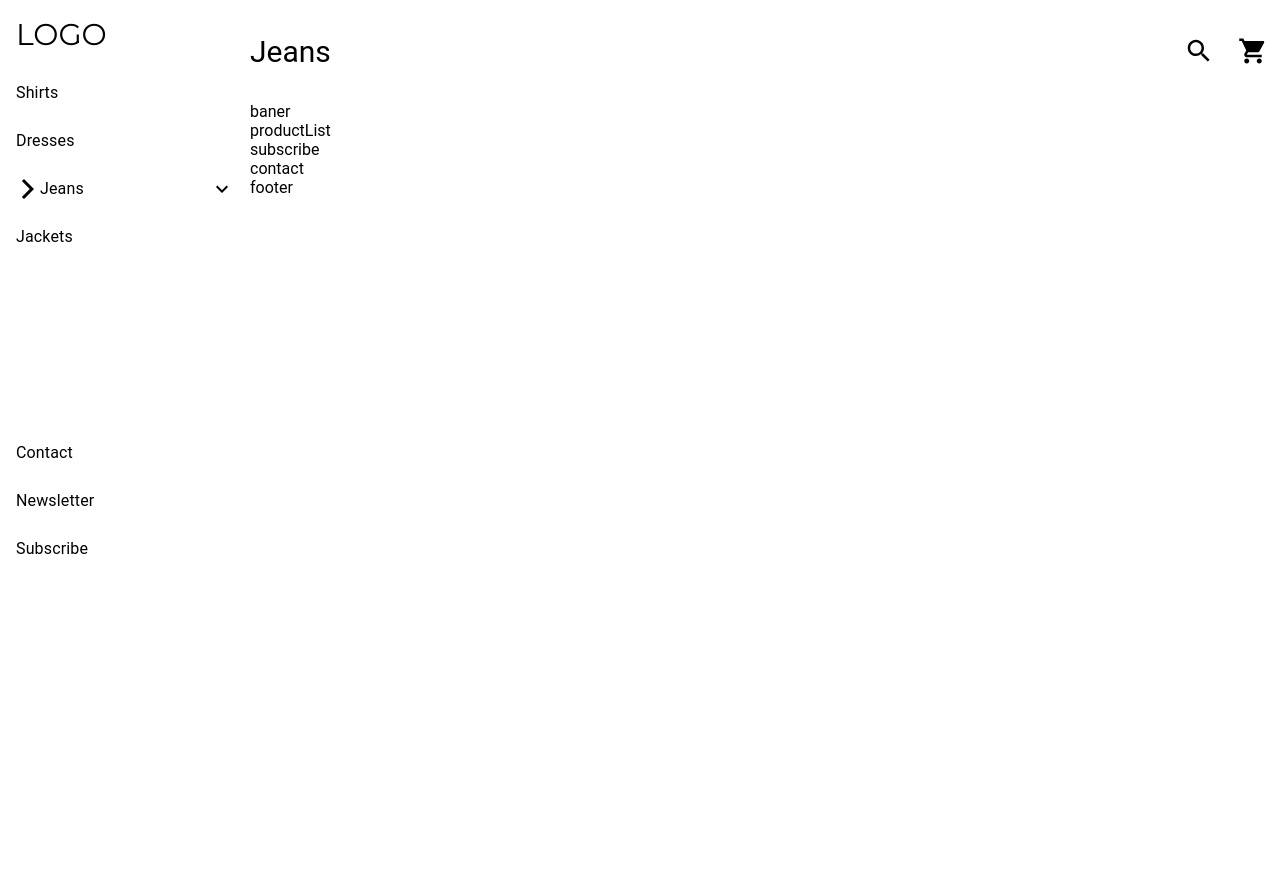
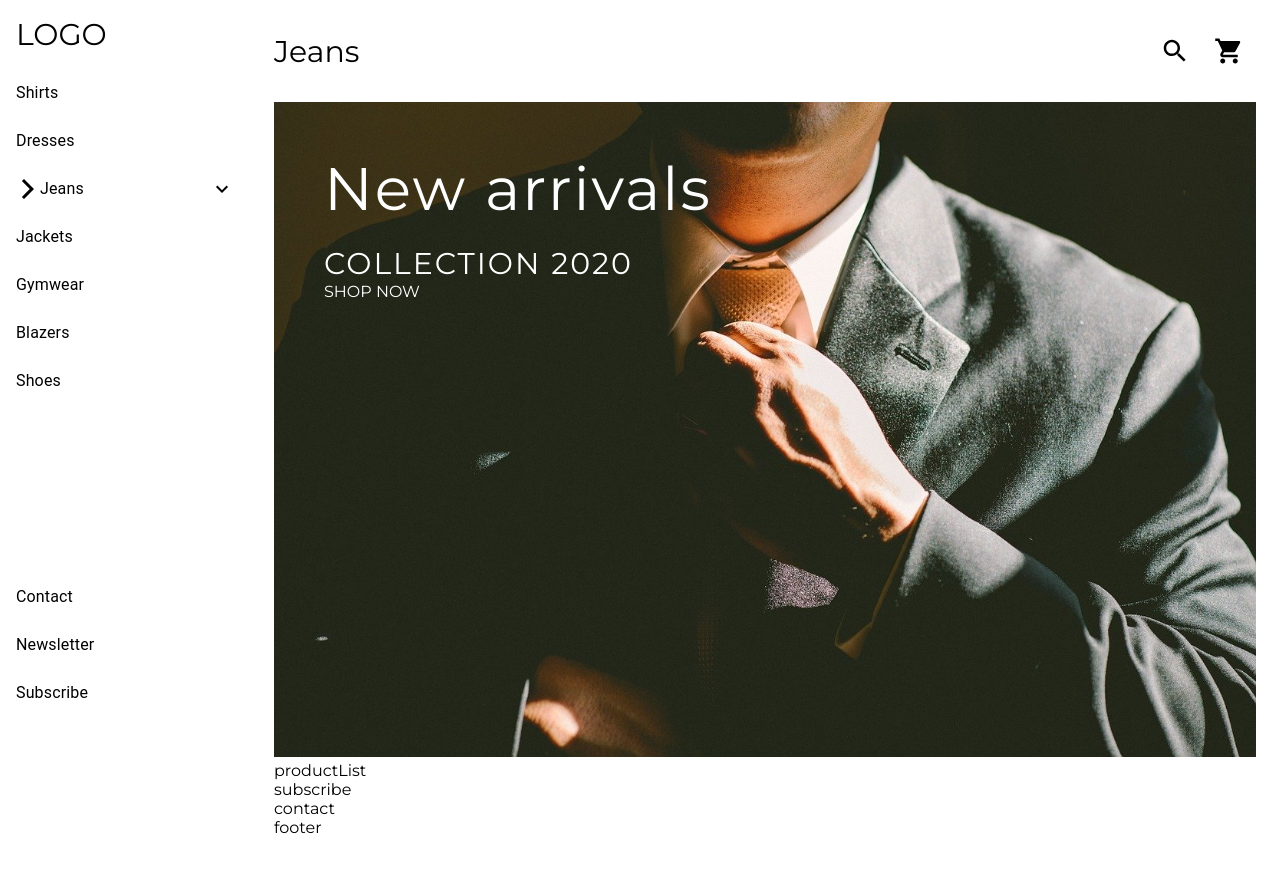
Before and after one commit to AdamKrowka/shopExample, a React (Create React App) app: page / in a window 1280 px wide. Shown: the top 872 px of the page. Built offline with nearby package versions, Linux system fonts and the light colour scheme.

Commit message:
[shop/main/banner] banner creation in progress

```diff
--- a/src/App.js
+++ b/src/App.js
@@ -38,6 +38,9 @@ function App() {
     "Dresses",
     ["Jeans", "Skinny", "Relaxed", "Bootcut", "Stright"],
     "Jackets",
+    "Gymwear",
+    "Blazers",
+    "Shoes",
   ];
 
   return (
--- a/src/Components/Main.js
+++ b/src/Components/Main.js
@@ -1,12 +1,16 @@
 import React, { useState } from "react";
 import { makeStyles } from "@material-ui/core/styles";
 import SerachBar from "./MainComponents/SearchBar.js";
+import Banner from "./MainComponents/Banner.js";
 
 const useStyles = makeStyles((theme) => ({
   container: {
+    fontFamily: "Montserrat,sans-serif",
     display: "flex",
     flexDirection: "column",
     height: "300vh",
+    paddingLeft: theme.spacing(3),
+    paddingRight: theme.spacing(3),
   },
 }));
 
@@ -17,7 +21,9 @@ const Main = ({ selectedCategory }) => {
       <div className={classes.searchBar}>
         <SerachBar selectedCategory={selectedCategory} />
       </div>
-      <div className={classes.banner}>baner</div>
+      <div className={classes.banner}>
+        <Banner />
+      </div>
       <div className={classes.productList}>productList</div>
       <div className={classes.subscribe}>subscribe</div>
       <div className={classes.contact}>contact</div>
--- a/src/Components/MainComponents/Banner.js
+++ b/src/Components/MainComponents/Banner.js
@@ -0,0 +1,51 @@
+import React from "react";
+import image from "../../Images/banner.jpg";
+import { makeStyles } from "@material-ui/core/styles";
+
+const useStyles = makeStyles((theme) => ({
+  container: {
+    position: "relative",
+  },
+  text: {
+    position: "absolute",
+    top: "50px",
+    left: "50px",
+    color: "white",
+  },
+  image: {
+    width: "100%",
+  },
+  title: {
+    fontSize: "30px",
+    letterSpacing: "2px",
+    marginBottom: "20px",
+
+    [theme.breakpoints.up("sm")]: {
+      fontSize: "60px",
+    },
+  },
+  subtitle: {
+    fontSize: "30px",
+    display: "none",
+    letterSpacing: "2px",
+    [theme.breakpoints.up("sm")]: {
+      display: "block",
+    },
+  },
+}));
+
+const Banner = () => {
+  const classes = useStyles();
+  return (
+    <div className={classes.container}>
+      <img className={classes.image} src={image} alt="" />
+      <div className={classes.text}>
+        <div className={classes.title}>New arrivals</div>
+        <div className={classes.subtitle}>COLLECTION 2020</div>
+        <div>SHOP NOW</div>
+      </div>
+    </div>
+  );
+};
+
+export default Banner;
--- a/src/Components/MainComponents/SearchBar.js
+++ b/src/Components/MainComponents/SearchBar.js
@@ -14,7 +14,7 @@ const useStyles = makeStyles((theme) => ({
     paddingTop: theme.spacing(3),
   },
   category: {
-    fontStyle: "Montserrat,sans-serif",
+    fontFamily: "Montserrat,sans-serif",
     fontSize: "30px",
   },
   icons: {
@@ -22,7 +22,6 @@ const useStyles = makeStyles((theme) => ({
   },
   icon: {
     fontSize: "30px",
-    // marginRight: theme.spacing(4),
   },
 }));
 const SerachBar = ({ selectedCategory }) => {
```
Also changed, not shown: src/Images/banner.jpg (added).
